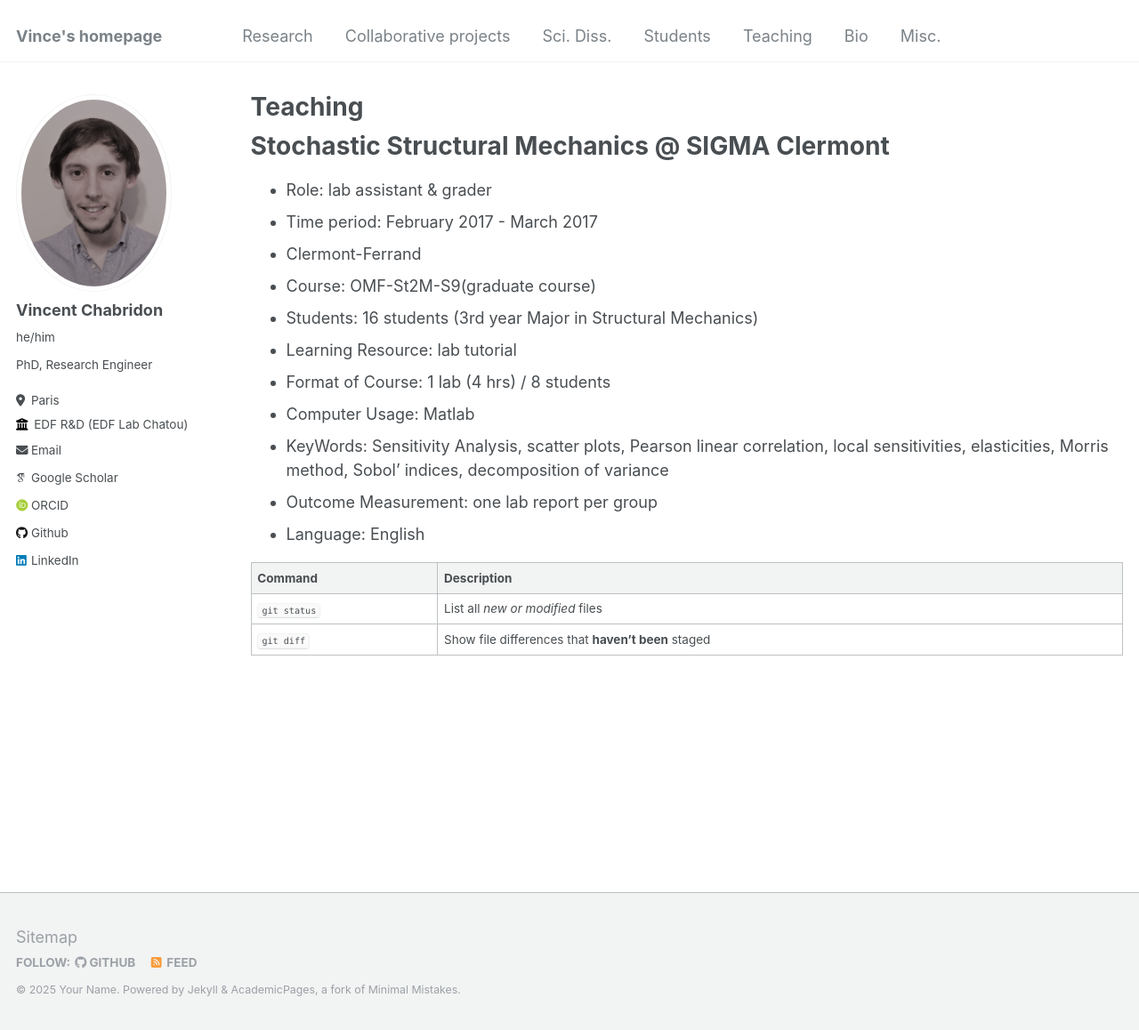
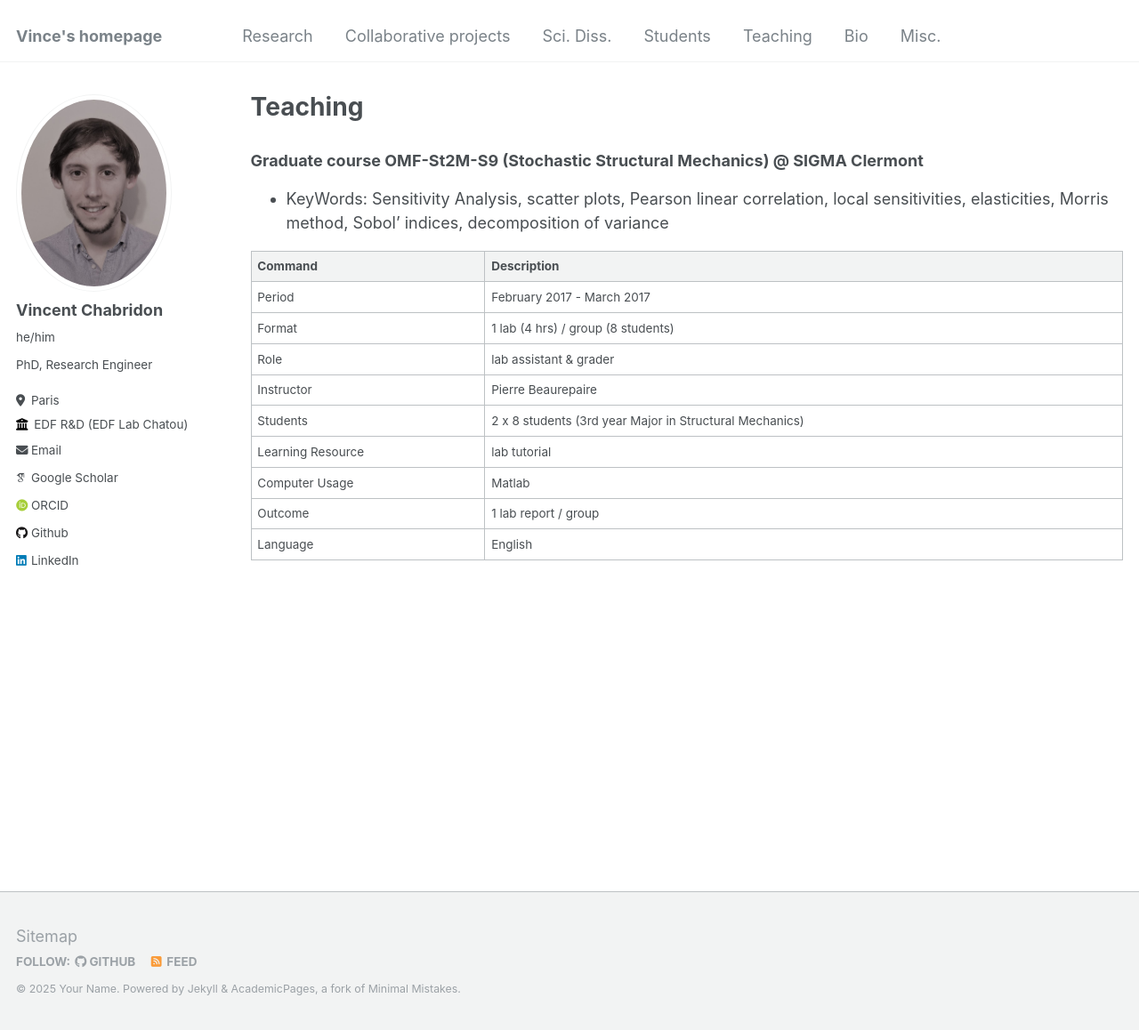
Before and after one commit to vchabri/vchabri.github.io, a Jekyll site: the page built from _pages/teaching_experiences.md, in a window 1280 px wide and 1158 px high. Shown: the whole window at 89% size. Built offline with Jekyll 4.4.1, drawn with Linux system fonts in a browser that asks for light colours; some web fonts are replaced.

Commit message:
Update teaching_experiences.md

```diff
--- a/_pages/teaching_experiences.md
+++ b/_pages/teaching_experiences.md
@@ -5,20 +5,17 @@ permalink: /teaching_experiences/
 author_profile: true
 ---
 
-# Stochastic Structural Mechanics @ SIGMA Clermont
-* Role: lab assistant & grader
-* Time period: February 2017 - March 2017
-* Clermont-Ferrand
-* Course: OMF-St2M-S9(graduate course)
-* Students: 16 students (3rd year Major in Structural Mechanics)
-* Learning Resource: lab tutorial
-* Format of Course: 1 lab (4 hrs) / 8 students
-* Computer Usage: Matlab
+### Graduate course OMF-St2M-S9 (Stochastic Structural Mechanics) @ SIGMA Clermont
 * KeyWords: Sensitivity Analysis, scatter plots, Pearson linear correlation, local sensitivities, elasticities, Morris method, Sobol' indices, decomposition of variance
-* Outcome Measurement: one lab report per group
-* Language: English
 
 | Command | Description |
 | --- | --- |
-| `git status` | List all *new or modified* files |
-| `git diff` | Show file differences that **haven't been** staged |
+| Period | February 2017 - March 2017 |
+| Format | 1 lab (4 hrs) / group (8 students) |
+| Role | lab assistant & grader |
+| Instructor | Pierre Beaurepaire |
+| Students | 2 x 8 students (3rd year Major in Structural Mechanics) |
+| Learning Resource | lab tutorial |
+| Computer Usage | Matlab |
+| Outcome | 1 lab report / group |
+| Language | English |
```
